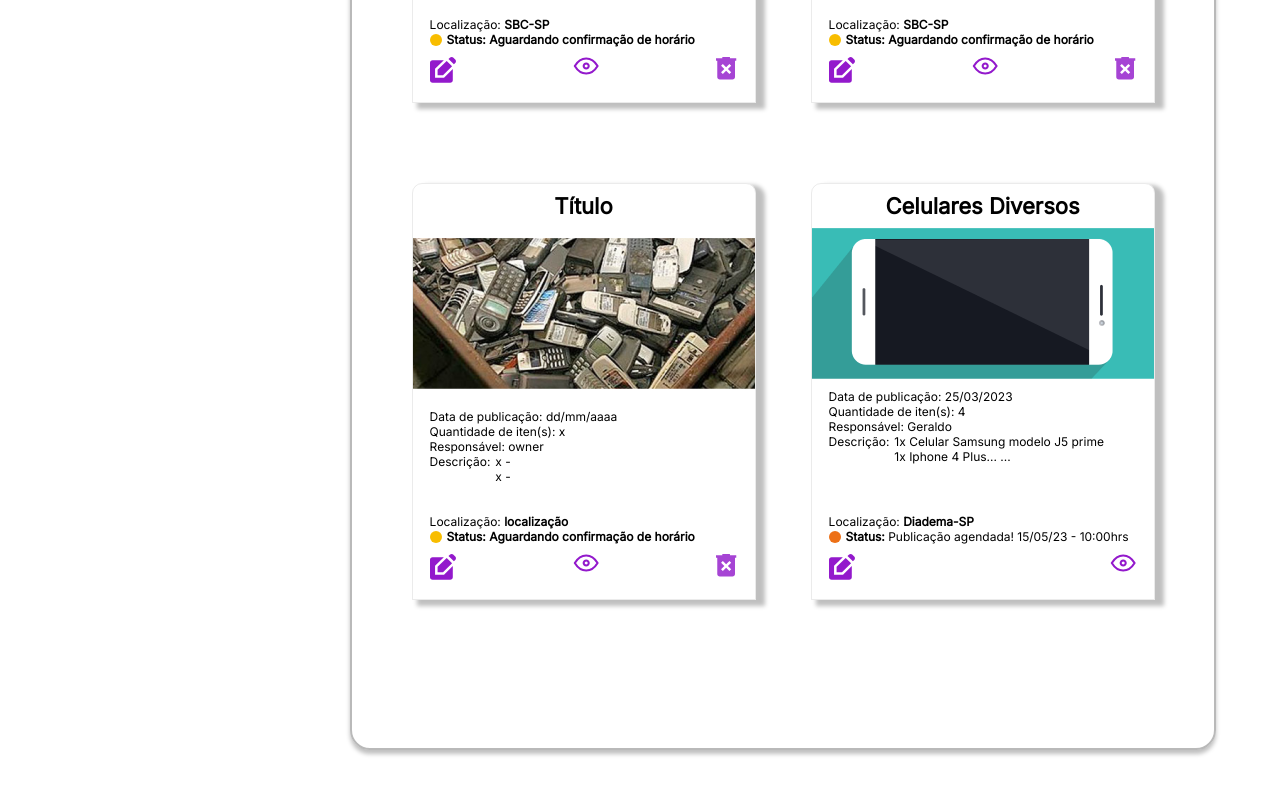
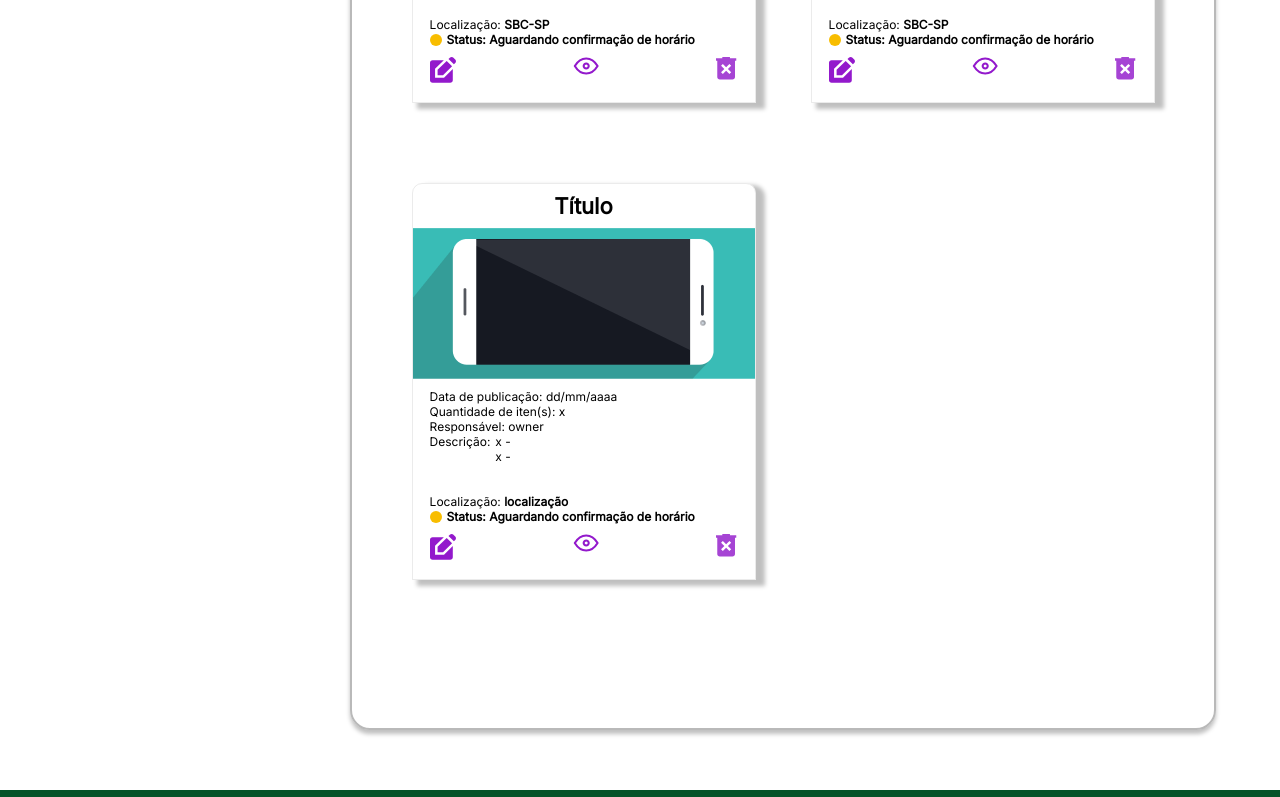
Before and after one commit to RosemeireOliveira/api-ecosystem, a React (Vite) app: page /coletasagendadas in a window 1280 px wide. Shown: the part 622-1419 px from the top of the page. Built offline with nearby package versions, Linux system fonts and the light colour scheme.

Commit message:
Component Card, Agendar Coleta adicionado links

```diff
--- a/src/components/Card/index.tsx
+++ b/src/components/Card/index.tsx
@@ -1,18 +1,20 @@
 import './style.css'
-import img_card_001 from '../../assets/img/img_card_001.png';
+
 import ico_edit from '../../assets/img/ico_edit.svg';
 import ico_eye from '../../assets/img/ico_eye.svg'
 import ico_delete from '../../assets/img/ico_delete.svg'
-// import { Link } from 'react-router-dom';
+import { Link } from 'react-router-dom';
 
 export default function Card(props: any) {
-
+    function msgDeletarColeta() {
+        alert('A doação foi cancelada! O doador irá ser notificado');
+    };
     return (
         <div className="cards">
             <h4>{props.tituloCard ? props.tituloCard : "Título"}</h4>
             {/* Arrumar rota de imagem */}
             <img
-                src={img_card_001}
+                src={ props.imgBackground }
                 alt="Imagem com sucata de aparelhos celulares gsm"
             />
             <div className="WrapperCard">
@@ -41,24 +43,18 @@ export default function Card(props: any) {
                 {/* Confirmar os direcionamentos abaixo e a forma de exibição */}
 
                 <div className="iconesCards">
-                    <a href="../Tela_Agendar_Coleta/index.html">
-                        <img src={ico_edit}
-                            alt="Icone de Editar" />
-                    </a>
-                    {/* <Link to="/"></Link> */}
-
-
-
-                    <a href="../Tela_Agendar_Coleta/index.html">
+                    <Link to="/agendarcoleta">
+                        <img src={ico_edit} alt="Icone de Editar" />
+                    </Link>
+                    <Link to="/agendarcoleta">
                         <img
                             src={ico_eye}
                             alt="Icone de visualizar"
                         />
-                    </a>
-
-                    <a href="#" >
+                    </Link>
+                    <a href="#" onClick= { msgDeletarColeta }>
                         <img
-                            src={ico_delete}
+                            src= { ico_delete }
                             alt="Icone de Deletar"
                         />
                     </a>
--- a/src/pages/ColetasAgendadas/index.tsx
+++ b/src/pages/ColetasAgendadas/index.tsx
@@ -1,5 +1,6 @@
 import './style.css';
 
+import img_card_001 from '../../assets/img/img_card_001.png'
 import img_card_002 from '../../assets/img/img_card_002.png'
 import ico_edit from '../../assets/img/ico_edit.svg';
 import ico_eye from '../../assets/img/ico_eye.svg'
@@ -56,6 +57,7 @@ function AgendarColeta() {
                                         {/* Importação do Card */}
                                         <Card
                                             tituloCard='Celulares antigos'
+                                            imgBackground={ img_card_001 }
                                             conteudoCardData='30/03/2023'
                                             conteudoCardQuantidade='3'
                                             conteudoCardOwner='Luís'
@@ -67,6 +69,7 @@ function AgendarColeta() {
                                         />
                                         <Card
                                             tituloCard='Celulares novos'
+                                            imgBackground={ img_card_002 }
                                             conteudoCardData='30/03/2023'
                                             conteudoCardQuantidade='3'
                                             conteudoCardOwner='Luís'
@@ -74,55 +77,14 @@ function AgendarColeta() {
                                             descricao1='Celular Samsung A5'
                                             quantidadeProduto2='2'
                                             descricao2='Iphone 2'
-                                            localizacao='SBC-SP' />
-                                        <Card />
+                                            localizacao='SBC-SP'
+                                        />
 
-                                        <div className="cards">
-                                            <h4>Celulares diversos</h4>
-                                            <img
-                                                src={img_card_002}
-                                                alt="Imagem com sucata de aparelhos celulares gsm"
-                                            />
-                                            <div className="WrapperCard">
-                                                <p>Data de publicação: 25/03/2023</p>
-                                                <p>Quantidade de iten(s): 4</p>
-                                                <p>Responsável: Geraldo</p>
-                                                <div className="Descriocaocards">
-                                                    <p>Descrição: </p>
-                                                    <div>
-                                                        <p>1x Celular Samsung modelo J5 prime</p>
-                                                        <p>1x Iphone 4 Plus... ...</p>
-                                                    </div>
-                                                </div>
-                                                <p>
-                                                    Localização: <strong>Diadema-SP</strong>
-                                                </p>
-                                                <div className="card_Status">
-                                                    <div className="circle_Status circle_Orange"></div>
-                                                    <p>
-                                                        <span>Status:</span> Publicação agendada! 15/05/23 -
-                                                        10:00hrs
-                                                    </p>
-                                                </div>
-                                                <div className="iconesCards">
-                                                    <a href="../Tela_Agendar_Coleta/index.html">
-                                                        <img src={ico_edit} alt="Icone de Editar" />
-                                                    </a>
-                                                    <a href="../Tela_Agendar_Coleta/index.html">
-                                                        <img
-                                                            src={ico_eye}
-                                                            alt="Icone de visualizar"
-                                                        />
-                                                    </a>
-                                                    {/* <a href="#" onClick= {msgDeletarColeta()}>
-                                                        <img
-                                                            src= { ico_delete }
-                                                            alt="Icone de Deletar"
-                                                        />
-                                                    </a> */}
-                                                </div>
-                                            </div>
-                                        </div>
+                                        <Card
+                                            imgBackground={ img_card_002 }
+                                        />
+
+
                                     </div>
                                     {/* <div className="btnVoltar">
                                         <Link to ={ click() }>voltar</Link>
```
